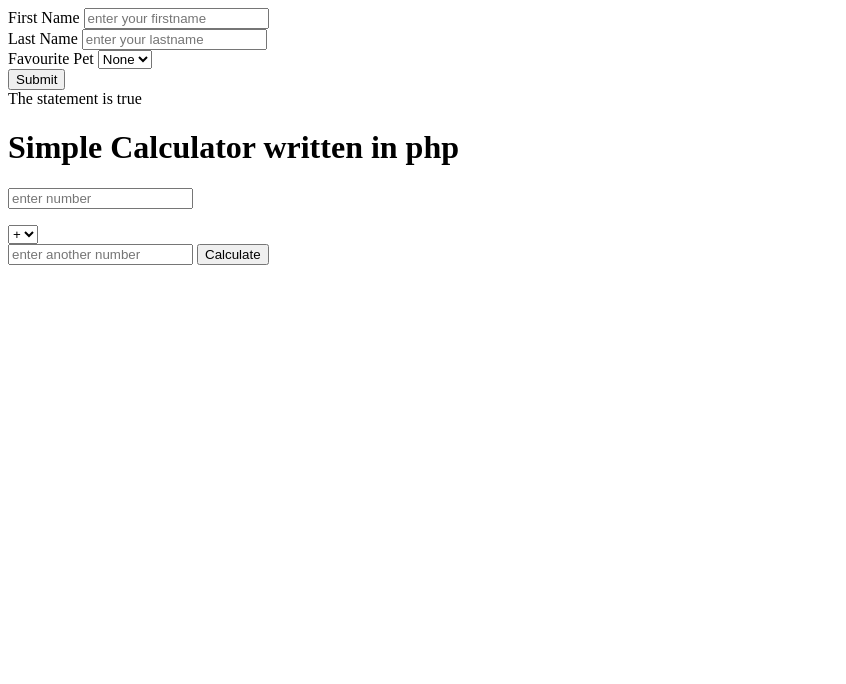
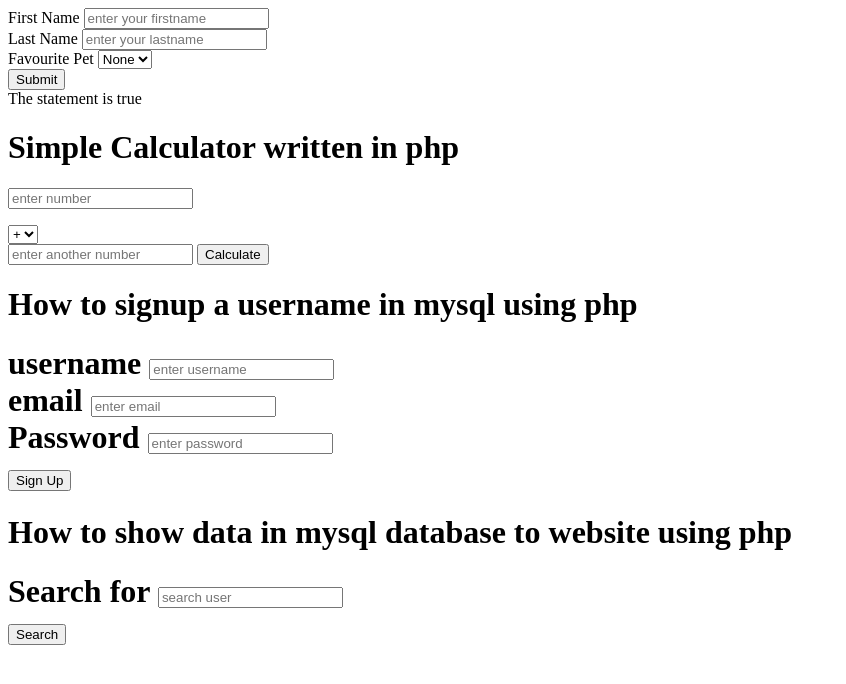
Before and after one commit to Nlansong/phpdev, a PHP site: page / in a window 1280 px wide. Shown: the top 684 px of the page, without its empty margins (0-846 px from the left). Run offline with PHP 8.4, Linux system fonts and the light colour scheme.

Commit message:
I connected database to backend

```diff
--- a/index.php
+++ b/index.php
@@ -94,3 +94,23 @@ if($_SERVER['REQUEST_METHOD'] =='POST'){
     }
 }
 ?>
+
+
+<h1>How to signup a username in mysql using php<h1>
+<form action="includes/formhandler.php" method="post">
+    <label for="username">username</label>
+    <input id='username' name='username' type='text'  placeholder='enter username' required/> <br>
+    <label for="email">email</label>
+    <input id='email' name='email' type='email'  placeholder='enter email' required/> <br>
+    <label for="pwd">Password</label>
+    <input id='pwd' name='pwd' type='password'  placeholder='enter password' required/> <br>
+    <button>Sign Up</button>
+</form>
+
+
+<h1>How to show data in mysql database to website using php<h1>
+<form action="search.php" method="post">
+    <label for="search">Search for</label>
+    <input id='search' name='usersearch' type='text'  placeholder='search user' /> <br>
+    <button>Search</button>
+</form>
```
Also changed, not shown: includes/formhandler.php (+24 -0 lines), search.php (added, +30 -0 lines).
